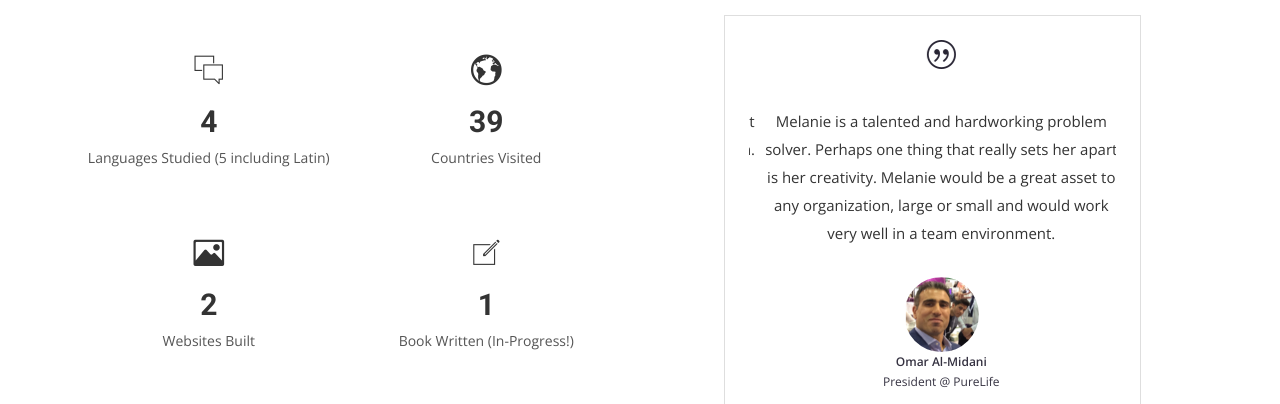
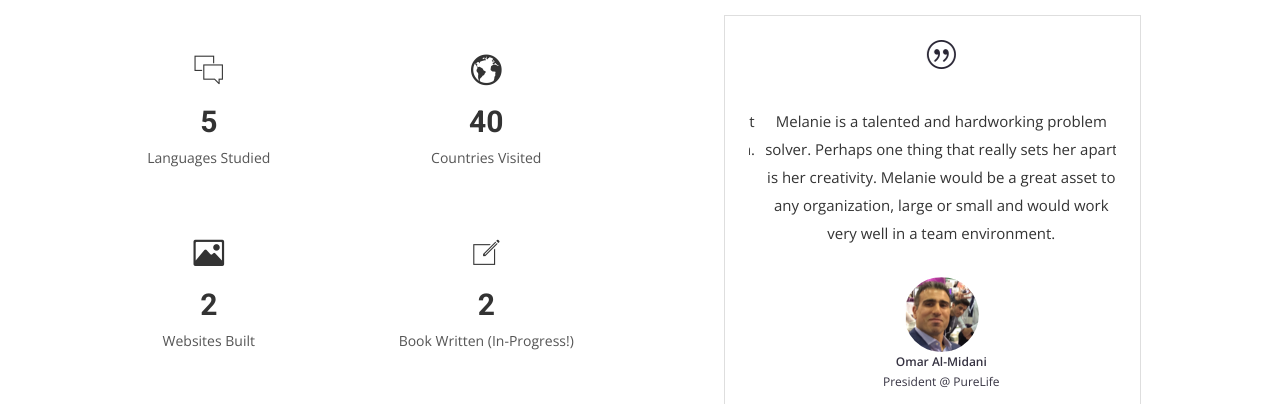
Before and after one commit to melanietsou/melanietsou.github.io, a Jekyll site: the page built from index.html, in a window 1280 px wide and 900 px high, scrolled down 2098 px. Shown: the part 156-560 px from the top of the window. Built offline with Jekyll 4.4.1, drawn with Linux system fonts in a browser that asks for light colours; nearby versions of some CDN libraries; some web fonts are replaced.

Commit message:
funfacts

```diff
--- a/_data/funfacts.yml
+++ b/_data/funfacts.yml
@@ -1,12 +1,12 @@
-- counter: 4
+- counter: 5
   icon: ion-ios-chatboxes-outline
-  text: Languages Studied (5 including Latin)
-- counter: 39
+  text: Languages Studied
+- counter: 40
   icon: ion-earth
   text: Countries Visited
 - counter: 2
   icon: ion-image
   text: Websites Built
-- counter: 1
+- counter: 2
   icon: ion-ios-compose-outline
   text: Book Written (In-Progress!)
```
